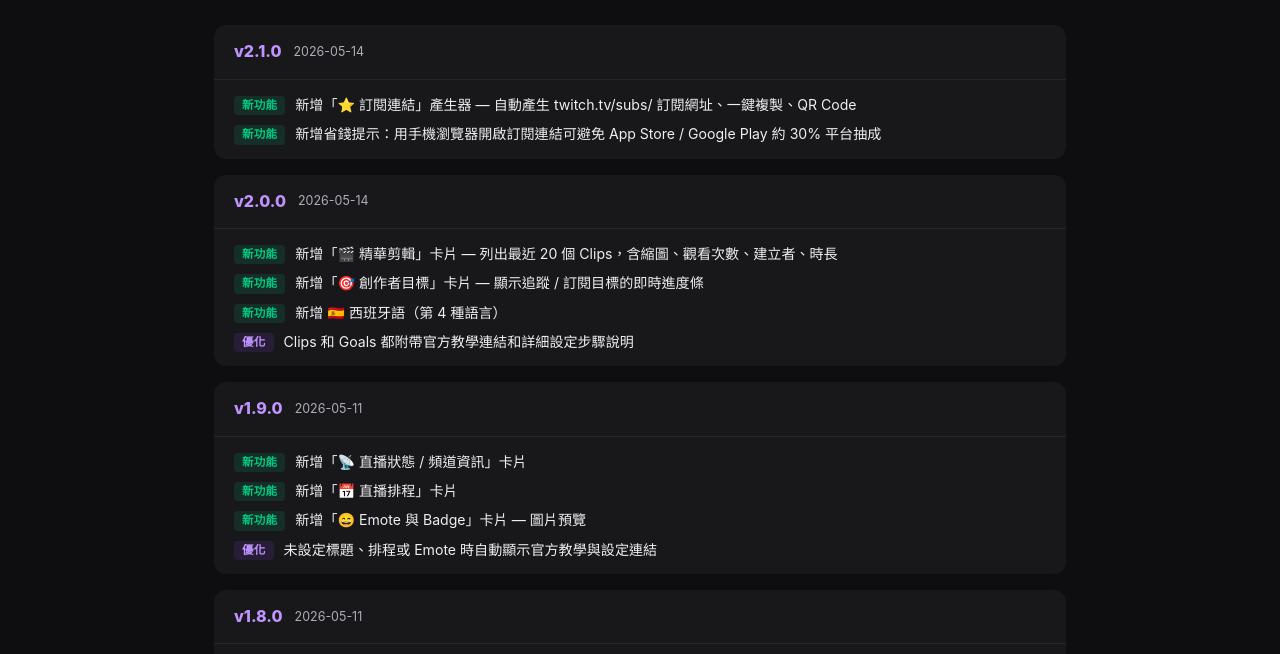
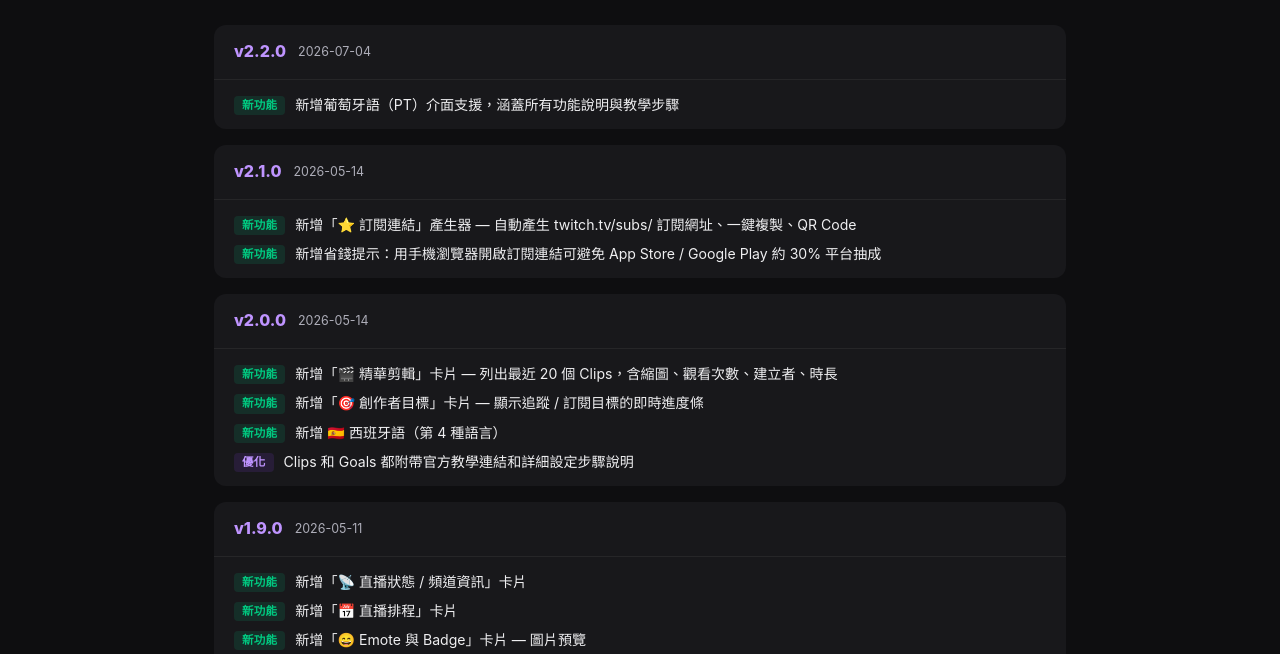
Before and after one commit to gaspar1980/twitch-checker, a website: page public/changelog.html in a window 1280 px wide. Shown: the part 146-800 px from the top of the page. Drawn offline with Linux system fonts and the light colour scheme.

Commit message:
docs: add changelog entry for Portuguese language support (v2.2.0)

```diff
--- a/public/changelog.html
+++ b/public/changelog.html
@@ -40,6 +40,25 @@
   <script src="i18n.js"></script>
   <script>
     const CHANGELOG = [
+      {
+        version: '2.2.0',
+        date: '2026-07-04',
+        zh: [
+          { type: 'new', text: '新增葡萄牙語（PT）介面支援，涵蓋所有功能說明與教學步驟' },
+        ],
+        en: [
+          { type: 'new', text: 'Added Portuguese (PT) language support, covering all feature descriptions and setup guides' },
+        ],
+        ja: [
+          { type: 'new', text: 'ポルトガル語（PT）インターフェースサポートを追加 — すべての機能説明とセットアップガイドに対応' },
+        ],
+        es: [
+          { type: 'new', text: 'Añadido soporte de idioma portugués (PT), incluyendo todas las descripciones de funciones y guías de configuración' },
+        ],
+        pt: [
+          { type: 'new', text: 'Adicionado suporte ao idioma Português (PT), incluindo todas as descrições de funcionalidades e guias de configuração' },
+        ],
+      },
       {
         version: '2.1.0',
         date: '2026-05-14',
```
